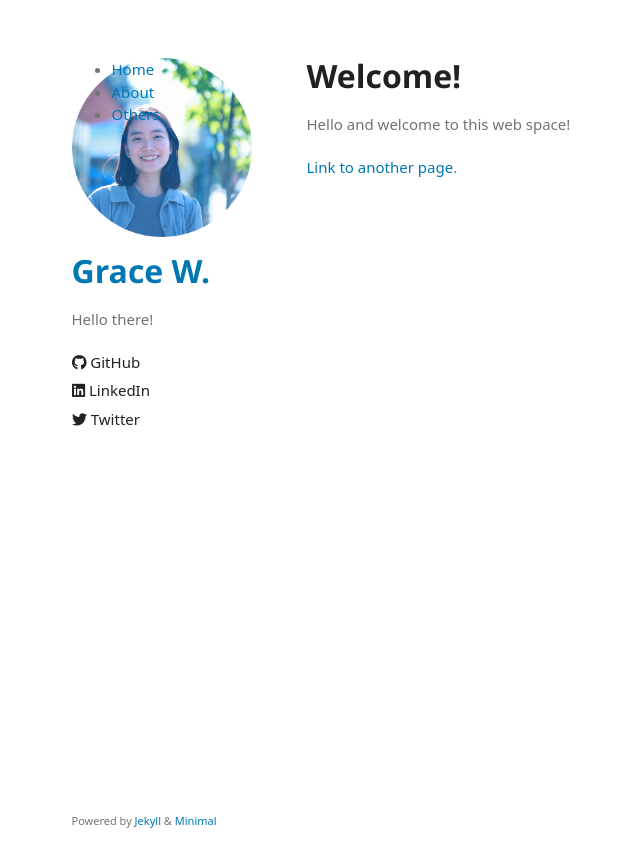
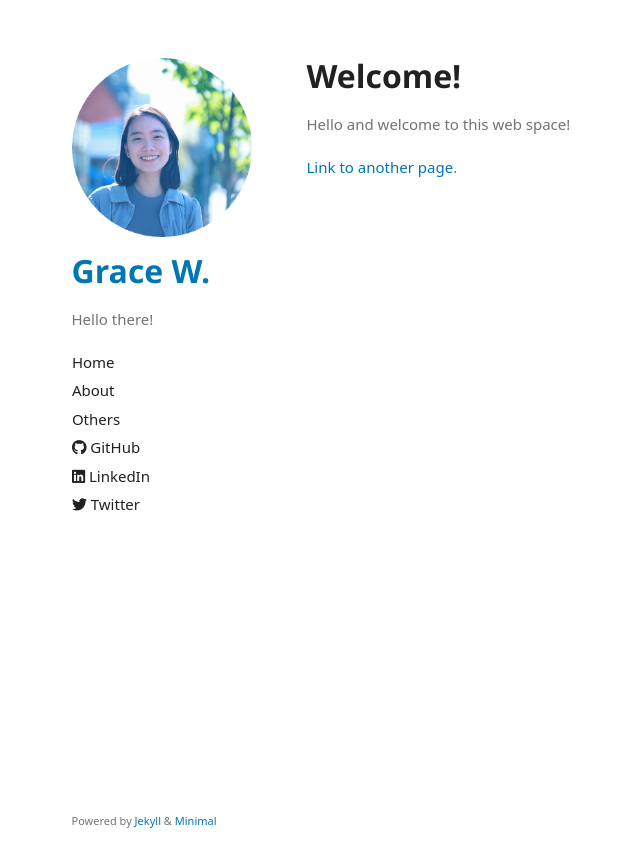
Before and after one commit to gra-w/gra-w.github.io, a Jekyll site: the page built from index.md, in a window 1280 px wide. Shown: the top 867 px of the page, without its empty margins (131-771 px from the left). Built offline with Jekyll 4.4.1, drawn with Linux system fonts in a browser that asks for light colours; some web fonts are replaced; our own code applies the rules of GitHub Pages for plain Markdown files.

Commit message:
Update sidebar.html

```diff
--- a/_includes/sidebar.html
+++ b/_includes/sidebar.html
@@ -1,11 +1,3 @@
-<div class="sidebar">
-  <ul>
-    <li><a href="/">Home</a></li>
-    <li><a href="/about.html">About</a></li>
-    <li><a href="/others.html">Others</a></li>
-  </ul>
-</div>
-
 
 <div class="link-wrapper">
   <style scoped>
```
Also changed, not shown: other parts of _includes/sidebar.html (+4 -0 lines).
